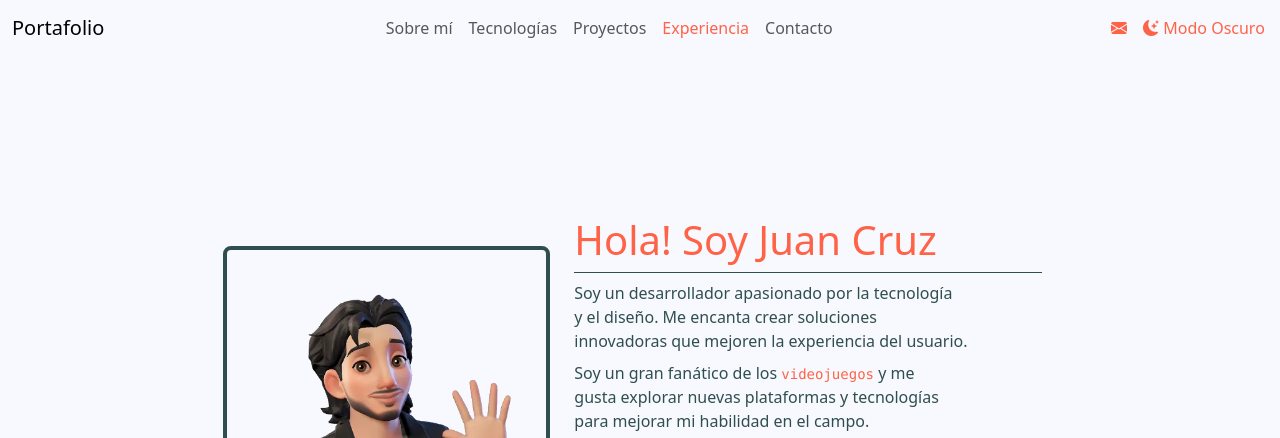
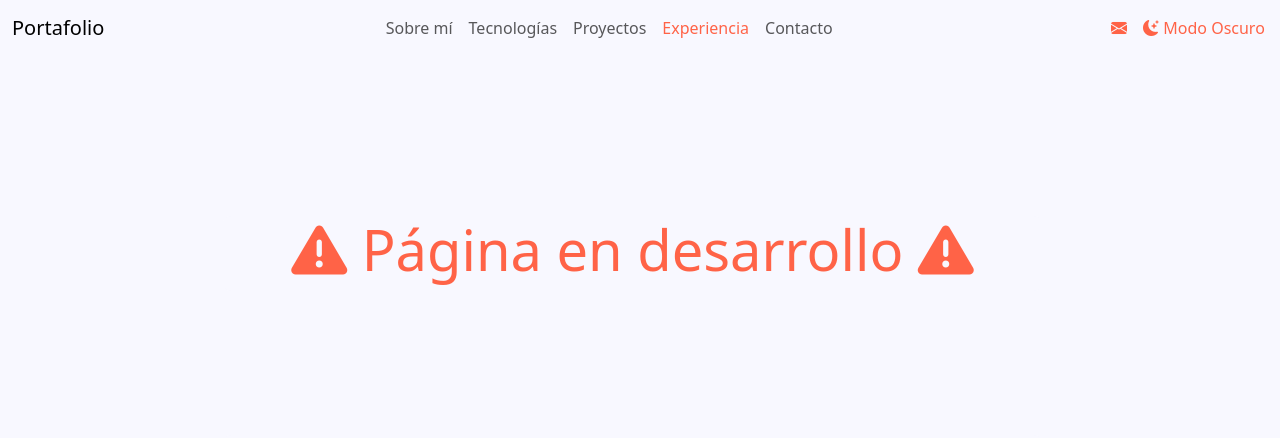
Before and after one commit to JuanECH16/portfolio, a website: page index.html in a window 1280 px wide. Shown: the top 438 px of the page. Drawn offline with nearby package versions, Linux system fonts and the light colour scheme.

Commit message:
Refactor main structure and enhance layout: Add warning message

```diff
--- a/index.html
+++ b/index.html
@@ -66,7 +66,15 @@
         </nav>
     </header>
 
+    <main>
         <div class="container-fluid p-5" data-bs-spy="scroll" data-bs-target="#navbar">
+            <section id="message" class="scroll-item">
+                <div class="row align-items-center scroll-item">
+                    <div class="col-12 text-center">
+                        <h1 class="display-4"><i class="fa-solid fa-triangle-exclamation"></i> Página en desarrollo <i class="fa-solid fa-triangle-exclamation"></i></h1>
+                    </div>
+                </div>
+            </section>
             <section id="about_me" class="scroll-item">
                 <div class="row align-items-center scroll-item">
                     <div class="col-12 col-md-5 text-center">
@@ -86,8 +94,8 @@
                                 aprendiendo nuevas tecnologías para mejorar mis habilidades.
                             </p>
                             <div class="d-flex justify-content-start my-4 scroll-item">
-                            <a href="https://github.com/JuanECH16" target="_blank" class="btn" data-bs-toggle="tooltip"
-                                data-bs-placement="bottom" data-bs-title="Github"><i
+                                <a href="https://github.com/JuanECH16" target="_blank" class="btn"
+                                    data-bs-toggle="tooltip" data-bs-placement="bottom" data-bs-title="Github"><i
                                         class="fa-brands fa-github"></i></a>
                                 <a href="https://www.linkedin.com/in/juan-esteban-cruz-hern%C3%A1ndez/" target="_blank"
                                     class="btn" data-bs-toggle="tooltip" data-bs-placement="bottom"
@@ -102,10 +110,12 @@
                                         class="fa-solid fa-envelope"></i></a>
                                 <div class="input-group ms-2">
                                     <input type="email" class="form-control" id="emailInput"
-                                    value="JuanEstebanVGDeveloper@outlook.com" readonly aria-label="Correo electrónico">
+                                        value="JuanEstebanVGDeveloper@outlook.com" readonly
+                                        aria-label="Correo electrónico">
                                     <button class="btn btn-outline-secondary" type="button" id="copyEmailButton"
-                                    data-bs-toggle="tooltip" data-bs-placement="bottom" data-bs-title="Copiar correo"
-                                    aria-label="Copiar correo al portapapeles" data-action="emailInput">
+                                        data-bs-toggle="tooltip" data-bs-placement="bottom"
+                                        data-bs-title="Copiar correo" aria-label="Copiar correo al portapapeles"
+                                        data-action="emailInput">
                                         <i class="fa-solid fa-copy"></i>
                                     </button>
                                 </div>
@@ -210,8 +220,10 @@
                         <div class="col-12 col-md-6">
                             <div class="card-body">
                                 <h4 class="card-title">Max Game</h4>
-                            <p class="card-text">Este es un proyecto (<code>en desarrollo</code>) de un videojuego de
-                                plataformas en 2D desarrollado con <code>Unity</code>. El objetivo del juego es superar
+                                <p class="card-text">Este es un proyecto (<code>en desarrollo</code>) de un videojuego
+                                    de
+                                    plataformas en 2D desarrollado con <code>Unity</code>. El objetivo del juego es
+                                    superar
                                     obstáculos y enemigos de todo tipo para llegar al final del nivel.</p>
                                 <div class="d-flex justify-content-start my-4 scroll-item">
                                     <a href="#projects" class="btn" data-bs-toggle="tooltip" data-bs-placement="bottom"
@@ -269,6 +281,7 @@
                 </div>
             </section>
         </div>
+    </main>
 
     <!-- Modal de notificaciones -->
     <div class="modal fade" id="notificationModal" tabindex="-1" aria-labelledby=" ModalLabel" aria-hidden="true"
```
Lines whose indentation alone changed are shown as unchanged.
